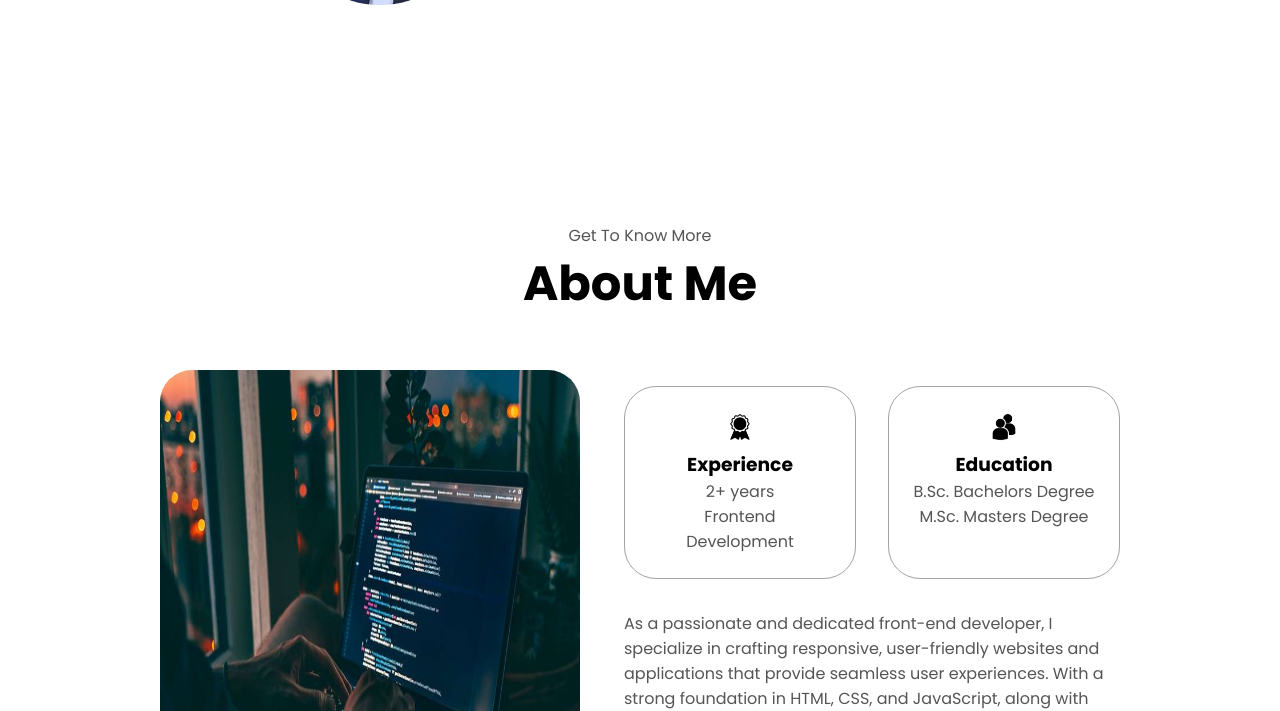
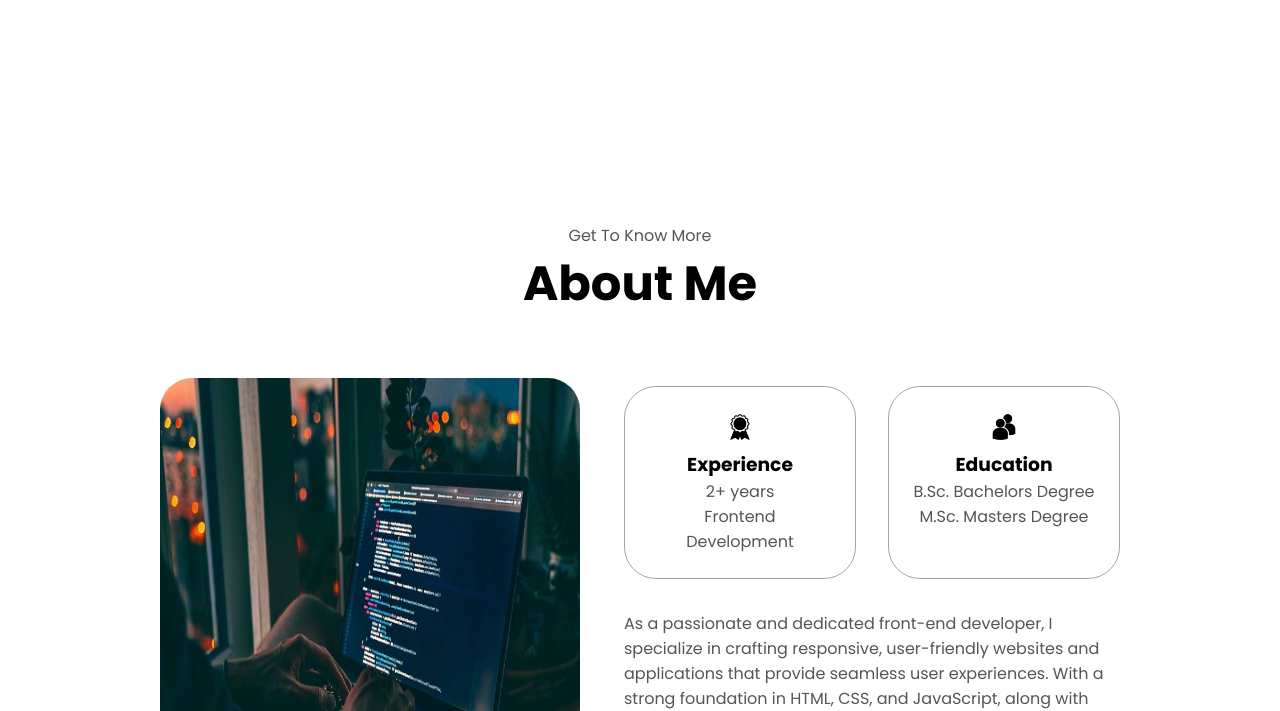
Before and after one commit to tarek-abdo/my-portfolio, a plain HTML site: page index.html in a window 1280 px wide. Shown: the part 649-1360 px from the top of the page. Drawn offline with Linux system fonts and the light colour scheme.

Commit message:
style change

```diff
--- a/style.css
+++ b/style.css
@@ -302,7 +302,7 @@ section{
 }
 
 .section__pic-container {
-  height: 451px;
+  height: 435px;
   width: 400px;
   margin: auto 0;
 }
```
